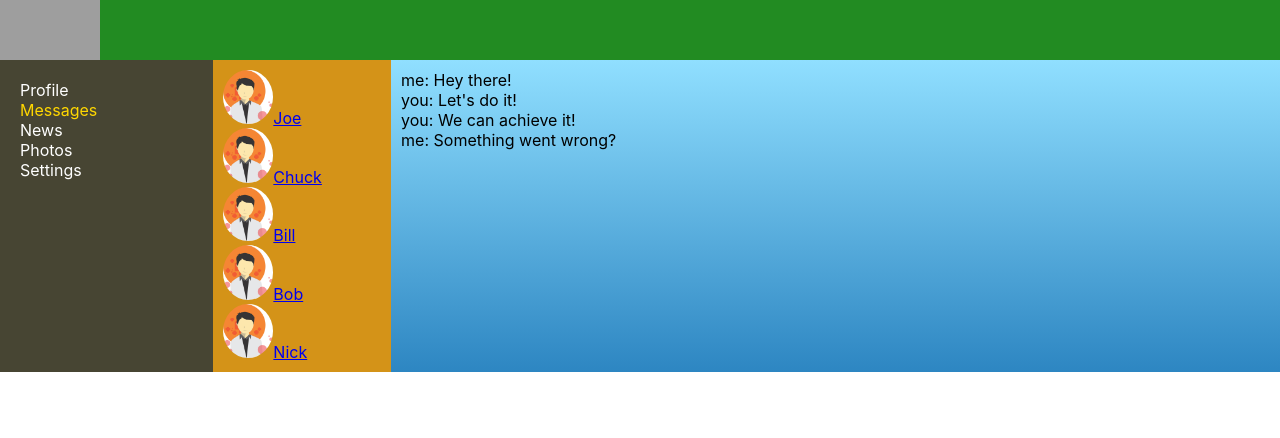
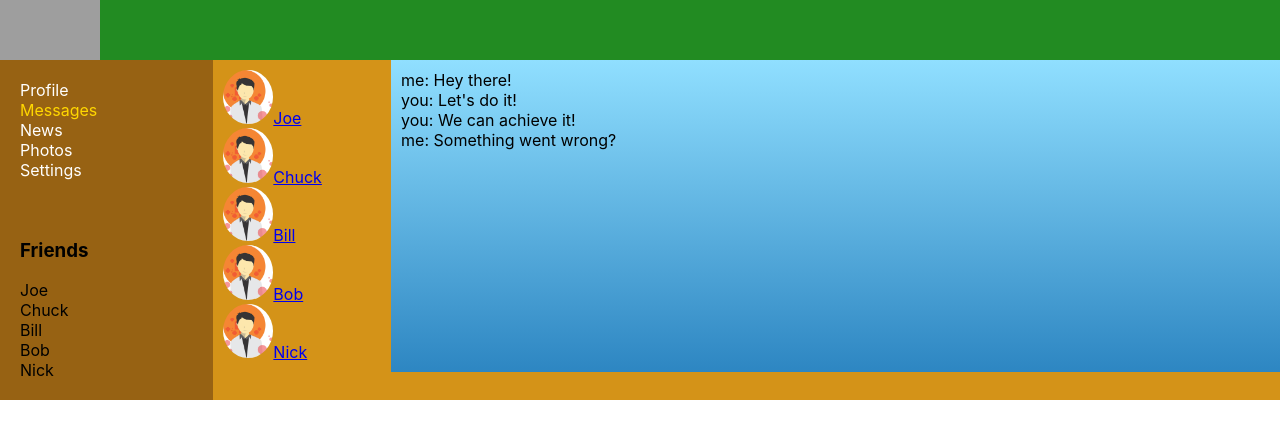
Before and after one commit to humakl/choice, a React (Create React App) app: page /dialogs in a window 1280 px wide. Shown: the top 438 px of the page. Built offline with nearby package versions, Linux system fonts and the light colour scheme; grey boxes are pictures that could not be loaded.

Commit message:
added <Friends /> component

```diff
--- a/src/App.js
+++ b/src/App.js
@@ -15,7 +15,7 @@ const App = (props) => {
     <BrowserRouter>
       <div className="app-wrapper">
         <Header />
-        <Nav />
+        <Nav state={props.state.sidebar} />
         <div className="app-content-wrapper">
           <Route path="/profile" render={() => <Profile state={props.state.profilePage}/>} />
           <Route path="/dialogs" render={() => <Dialogs state={props.state.messagesPage}/>} />
--- /dev/null
+++ b/src/components/nav/friends/friends.jsx
@@ -0,0 +1,11 @@
+
+
+const Friends = (props) => {
+  return (
+    <div>
+      {props.name}
+    </div>
+  )
+}
+
+export default Friends;
--- a/src/components/nav/nav.jsx
+++ b/src/components/nav/nav.jsx
@@ -1,7 +1,11 @@
 import { NavLink } from 'react-router-dom';
+import Friends from './friends/friends';
 import cf from './nav.module.css';
 
-const Nav = () => {
+const Nav = (props) => {
+
+  let friendsElements = props.state.friendsName.map(f => <Friends name={f.name} />)
+
   return (
     <nav className={cf.nav}>
       <div className={cf.item}>
@@ -19,7 +23,11 @@ const Nav = () => {
       <div className={cf.item}>
         <NavLink to="settings" activeClassName={cf.activelink}>Settings</NavLink>
       </div>
+      <br/><br/>
+      <h3>Friends</h3>
+      {friendsElements}
     </nav>
+
   )
 }
 
--- a/src/components/nav/nav.module.css
+++ b/src/components/nav/nav.module.css
@@ -1,6 +1,6 @@
 .nav {
   grid-area: n;
-  background-color: rgb(71, 69, 51);
+  background-color: rgb(151, 98, 19);
   padding: 20px;
 }
 .item a {
--- a/src/redux/state.js
+++ b/src/redux/state.js
@@ -22,7 +22,16 @@ let state = {
       { id: 3, talker: "you", message: "We can achieve it!" },
       { id: 4, talker: "me", message: "Something went wrong?" },
     ]
-  }
+  },
+  sidebar:{
+    friendsName: [
+    { id: 1, name: "Joe" },
+    { id: 2, name: "Chuck" },
+    { id: 3, name: "Bill" },
+    { id: 4, name: "Bob" },
+    { id: 5, name: "Nick" }
+  ]
+}
 }
 
 export default state;
```
